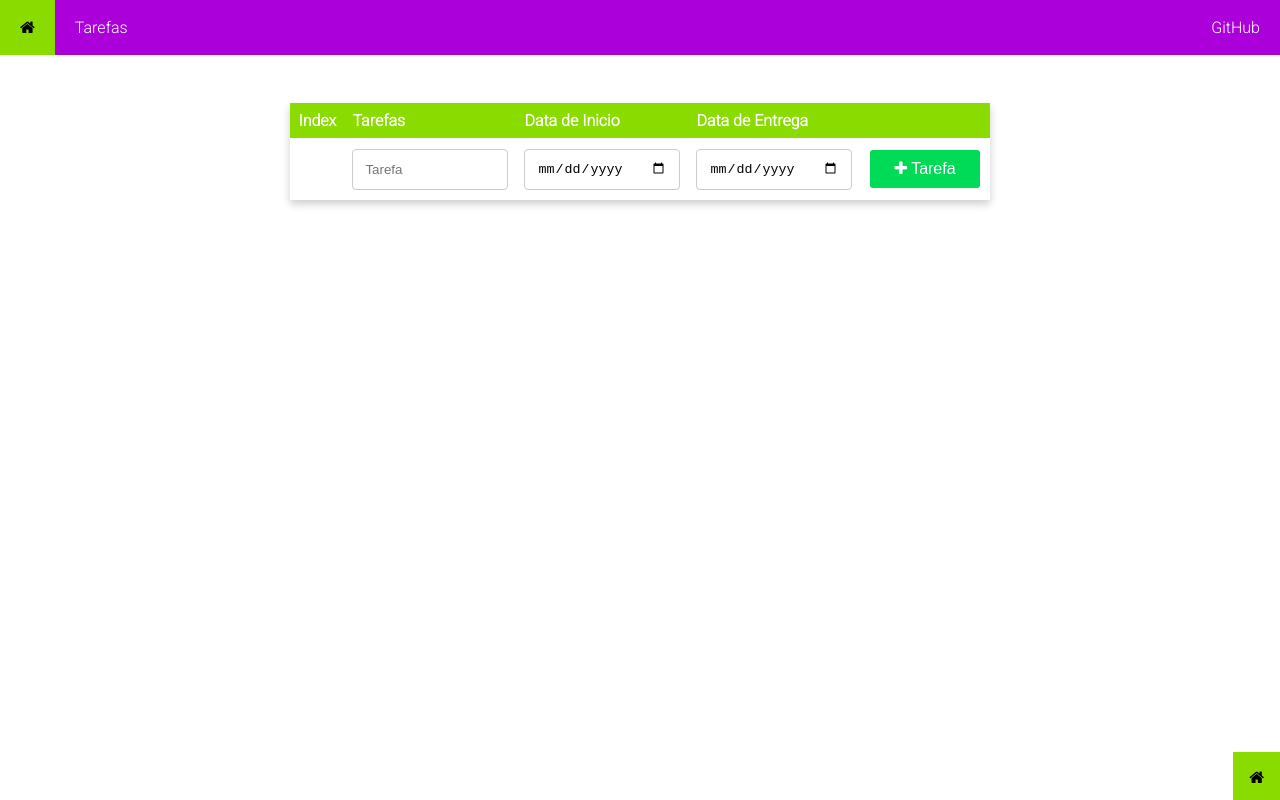
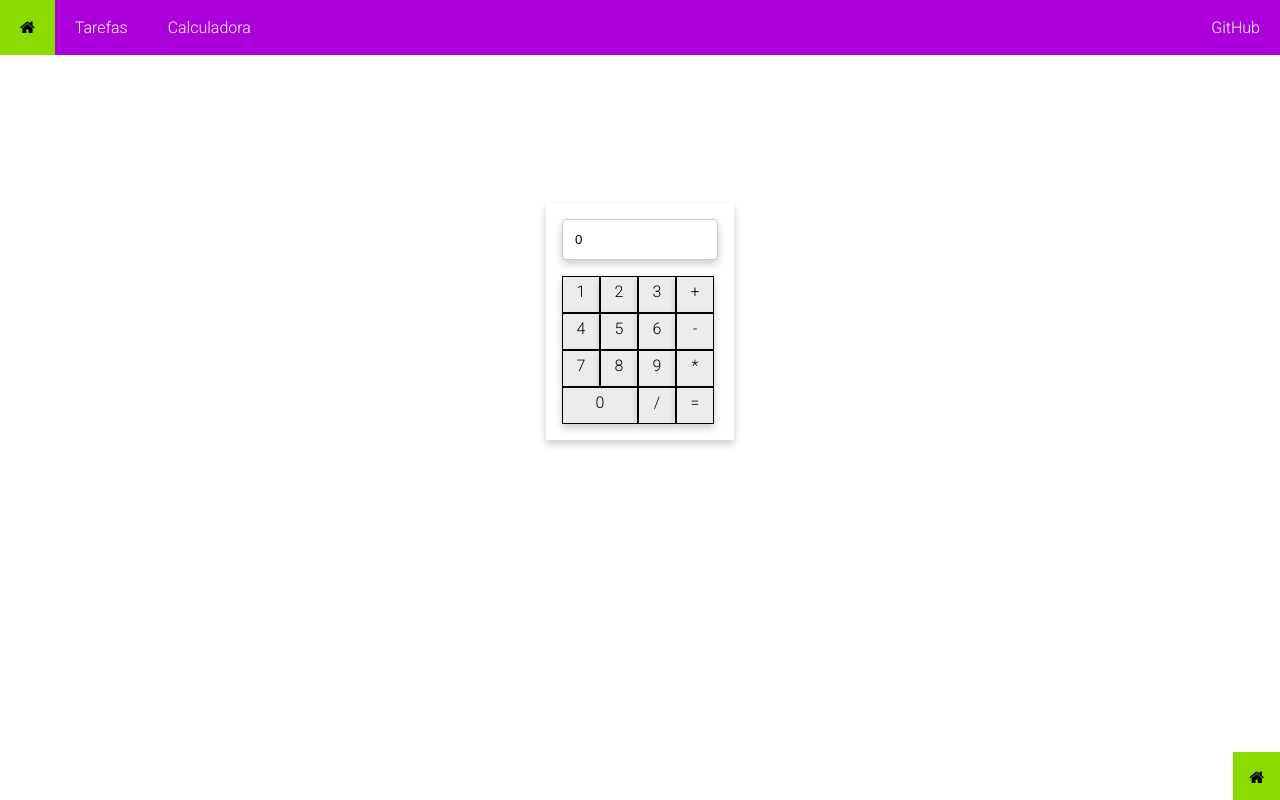
Before and after one commit to claudionorjr/1-forma-o_React_Native, a plain HTML site: page index.html in a window 1280 px wide. Both pictures are taken after a click on the link "Tarefas". Drawn offline with Linux system fonts and the light colour scheme.

Commit message:
Tabela antes do MVC

```diff
--- a/css/index.css
+++ b/css/index.css
@@ -57,8 +57,13 @@ body {
 .container {
     display: grid;
     justify-content: center;
+    box-shadow: 0 4px 8px 0 rgba(0,0,0,0.2);
     grid-gap: 10px;
     padding: 1rem;
+    position: relative;
+    animation-name: example;
+    animation-duration: 2s;
+    animation-fill-mode: forwards;
 }
 
 .overflow{
@@ -69,6 +74,15 @@ body {
     box-shadow: 0 4px 8px 0 rgba(0,0,0,0.2);
     transition: 0.3s;
     width: 100%;
+    position: relative;
+    animation-name: example;
+    animation-duration: 2s;
+    animation-fill-mode: forwards;
+}
+
+@keyframes example {
+    from {top: 0px;}
+    to {top: 100px;}
 }
 
 .card:hover {
@@ -139,6 +153,31 @@ input[type=date] {
     resize: none;
 }
 
+.tecla {
+    float: left;
+    width: 36px;
+    height: 30px;
+    border: 1px solid;
+    text-align: center;
+    background-color: rgb(236, 236, 236);
+    box-shadow: 0 4px 8px 0 rgba(0,0,0,0.2);
+    padding-top: 5px;
+    cursor: pointer;
+}
+
+.tecla0 {
+    width: 74px;
+}
+
+.clear {
+    clear: both;
+}
+
+#display {
+    box-shadow: 0 4px 8px 0 rgba(0,0,0,0.2);
+    margin-bottom: 1rem;
+}
+
 @media screen and (max-width: 600px) {
     .nav ul.topnav {width: 100%;}
     .nav ul.topnav li.right,
--- a/index.html
+++ b/index.html
@@ -15,14 +15,15 @@
         <div class="nav">
             <ul class="topnav">
                 <li><a class="active" href=#><i class="fa fa-home"></i></a></li>
-                <li><a href="#Tarefas">Tarefas</a></li>
+                <li><a class="showCalc" href="#Tarefas">Tarefas</a></li>
+                <li><a class="showTask" href="#Tarefas">Calculadora</a></li>
                 <li class="right"><a target="blank" href="https://github.com/claudionorjr">GitHub</a></li>
             </ul>
         </div>
     </header>
     <span id="backTop"><i class="fa fa-home"></i></span>
     <main class="grid-container">
-        <div class="card overflow">
+        <div class="divTask card overflow" style="display: block;">
             <table>
                 <thead>
                     <tr>
@@ -46,11 +47,32 @@
                 </tfoot>
             </table>
         </div>
+        <div class="divCalc container overflow" style="display: none;">
+            <div class="">
+                <input type="text" id="display" value=""><div class="clear">
+                    <div class="tecla" id="btn-1">1</div>
+                    <div class="tecla" id="btn-2">2</div>
+                    <div class="tecla" id="btn-3">3</div>
+                    <div class="tecla" id="btn-+">+</div><div class="clear"></div>
+                    <div class="tecla" id="btn-4">4</div>
+                    <div class="tecla" id="btn-5">5</div>
+                    <div class="tecla" id="btn-6">6</div>
+                    <div class="tecla" id="btn--">-</div><div class="clear"></div>
+                    <div class="tecla" id="btn-7">7</div>
+                    <div class="tecla" id="btn-8">8</div>
+                    <div class="tecla" id="btn-9">9</div>
+                    <div class="tecla" id="btn-*">*</div><div class="clear"></div>
+                    <div class="tecla tecla0" id="btn-0">0</div>
+                    <div class="tecla" id="btn-/">/</div>
+                    <div class="tecla" id="btn-=">=</div>
+            </div>
+        </div>
     </main>
     <script src="scripts/controller/CalcController.js"></script>
     <script src="scripts/controller/TableController.js"></script>
     <script src="scripts/calculator.js"></script>
     <script src="scripts/table.js"></script>
+    <script src="scripts/pagination.js"></script>
 </body>
 
 </html>
--- /dev/null
+++ b/scripts/pagination.js
@@ -0,0 +1,18 @@
+const showCalc = document.querySelector(".showCalc")
+const showTask = document.querySelector(".showTask")
+
+const containerCalc = document.querySelector(".divCalc")
+const containerTasks = document.querySelector(".divTask")
+
+function pagination() {
+    if(containerCalc.style.display == 'none'){
+        containerTasks.style.display = 'none'
+        containerCalc.style.display = 'block'
+    }else{
+        containerTasks.style.display = 'block'
+        containerCalc.style.display = 'none'
+    }
+}
+
+showCalc.addEventListener('click', pagination)
+showTask.addEventListener('click', pagination)
```
Also changed, not shown: 1 other file.
